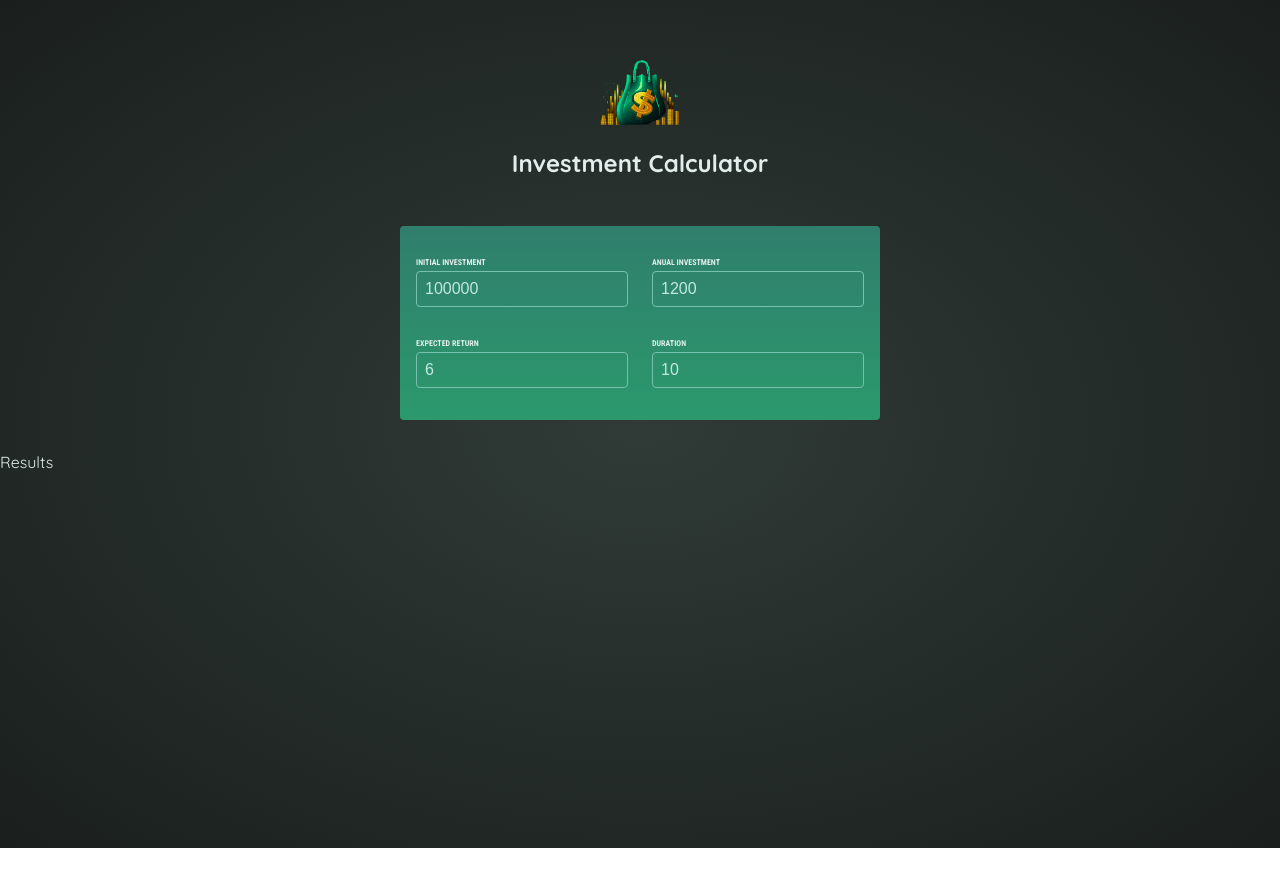
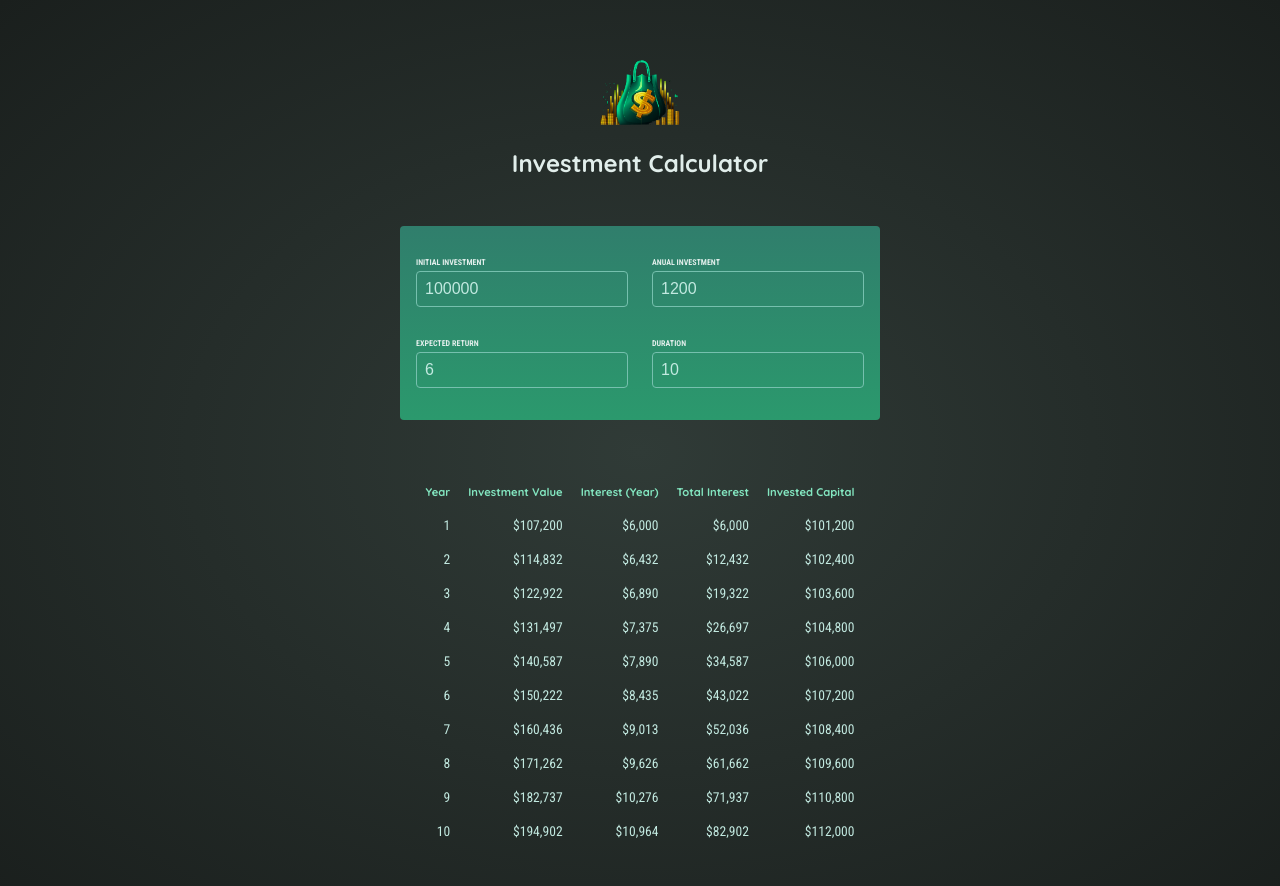
Before and after one commit to ioanagirbap33/Investment-calculator, a React (Vite) app in the folder 01-starting-project /: page / in a window 1280 px wide. Shown: the top 886 px of the page. Before the commit the page ends 848 px from the top, so only its background shows below. Built offline with nearby package versions, Linux system fonts and the light colour scheme.

Commit message:
create table of results

```diff
--- a/01-starting-project /src/App.jsx
+++ b/01-starting-project /src/App.jsx
@@ -16,7 +16,7 @@
     setUserInput((prevUserInput) => {
       return {
         ...prevUserInput,
-        [inputIdentifier]: newValue,
+        [inputIdentifier]: +newValue,
       };
     });
   };
--- a/01-starting-project /src/components/Results.jsx
+++ b/01-starting-project /src/components/Results.jsx
@@ -1,8 +1,43 @@
-export const Results = (input) => {
-  console.log(input);
+import { calculateInvestmentResults, formatter } from "../util/investment.js";
+
+export const Results = ({ input }) => {
+  const resultsData = calculateInvestmentResults(input);
+  const initialInvestment =
+    resultsData[0].valueEndOfYear -
+    resultsData[0].interest -
+    resultsData[0].annualInvestment;
+
   return (
     <>
-      <div>Results</div>
+      <table id="result">
+        <thead>
+          <tr>
+            <th>Year</th>
+            <th>Investment Value</th>
+            <th>Interest (Year)</th>
+            <th>Total Interest</th>
+            <th>Invested Capital</th>
+          </tr>
+        </thead>
+        <tbody>
+          {resultsData.map((yearData) => {
+            const totalInterest =
+              yearData.valueEndOfYear -
+              yearData.annualInvestment * yearData.year -
+              initialInvestment;
+            const totalAmountInvested = yearData.valueEndOfYear - totalInterest;
+            return (
+              <tr key={yearData.year}>
+                <td>{yearData.year}</td>
+                <td>{formatter.format(yearData.valueEndOfYear)}</td>
+                <td>{formatter.format(yearData.interest)}</td>
+                <td>{formatter.format(totalInterest)}</td>
+                <td>{formatter.format(totalAmountInvested)}</td>
+              </tr>
+            );
+          })}
+        </tbody>
+      </table>
     </>
   );
 };
```
